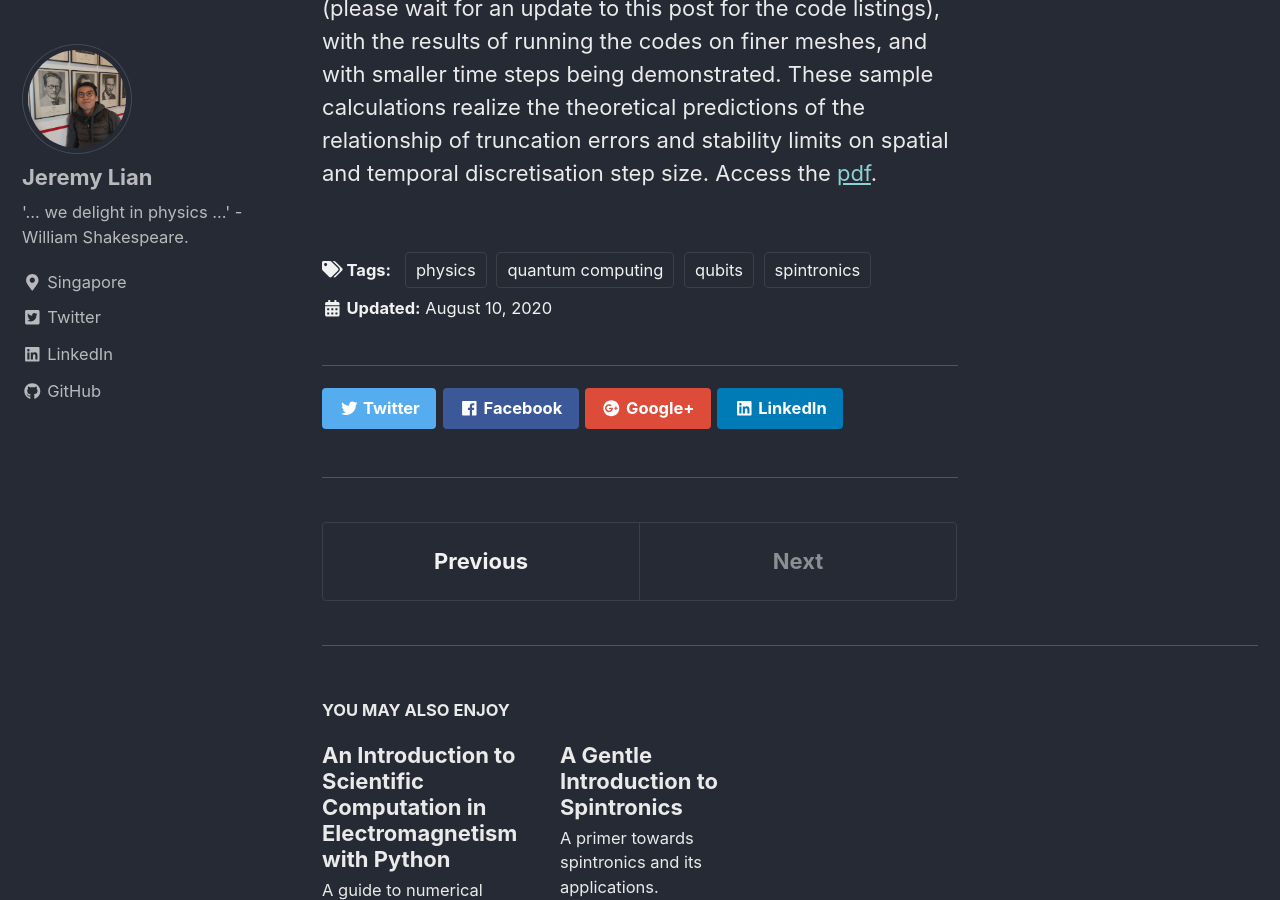
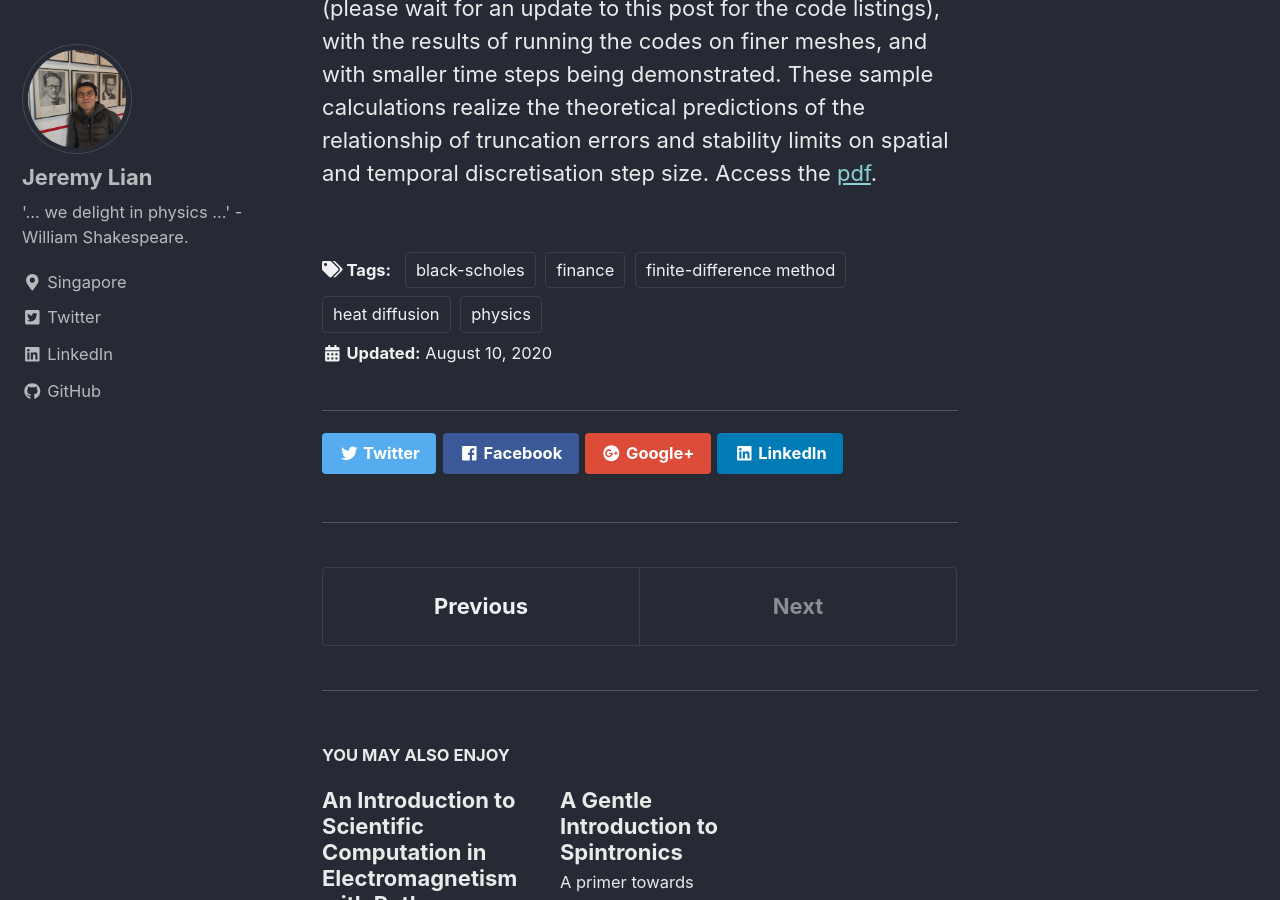
Before and after one commit to zlian001/zlian001.github.io, a Jekyll site: the page built from _posts/2020-08-10-heat.md, in a window 1280 px wide and 900 px high, scrolled down 403 px. Built offline with Jekyll 4.4.1, drawn with Linux system fonts in a browser that asks for light colours; nearby versions of some CDN libraries.

Commit message:
new post

```diff
--- a/_posts/2020-08-10-heat.md
+++ b/_posts/2020-08-10-heat.md
@@ -1,7 +1,7 @@
 ---
 title: "Finite-Difference Approximations to the Heat/Black-Scholes Equation"
 date: 2020-08-10
-tags: [physics, spintronics, quantum computing, qubits]
+tags: [physics, finance, heat diffusion, black-scholes, finite-difference method]
 excerpt: "A primer towards spintronics and its applications."
 ---
 
```
